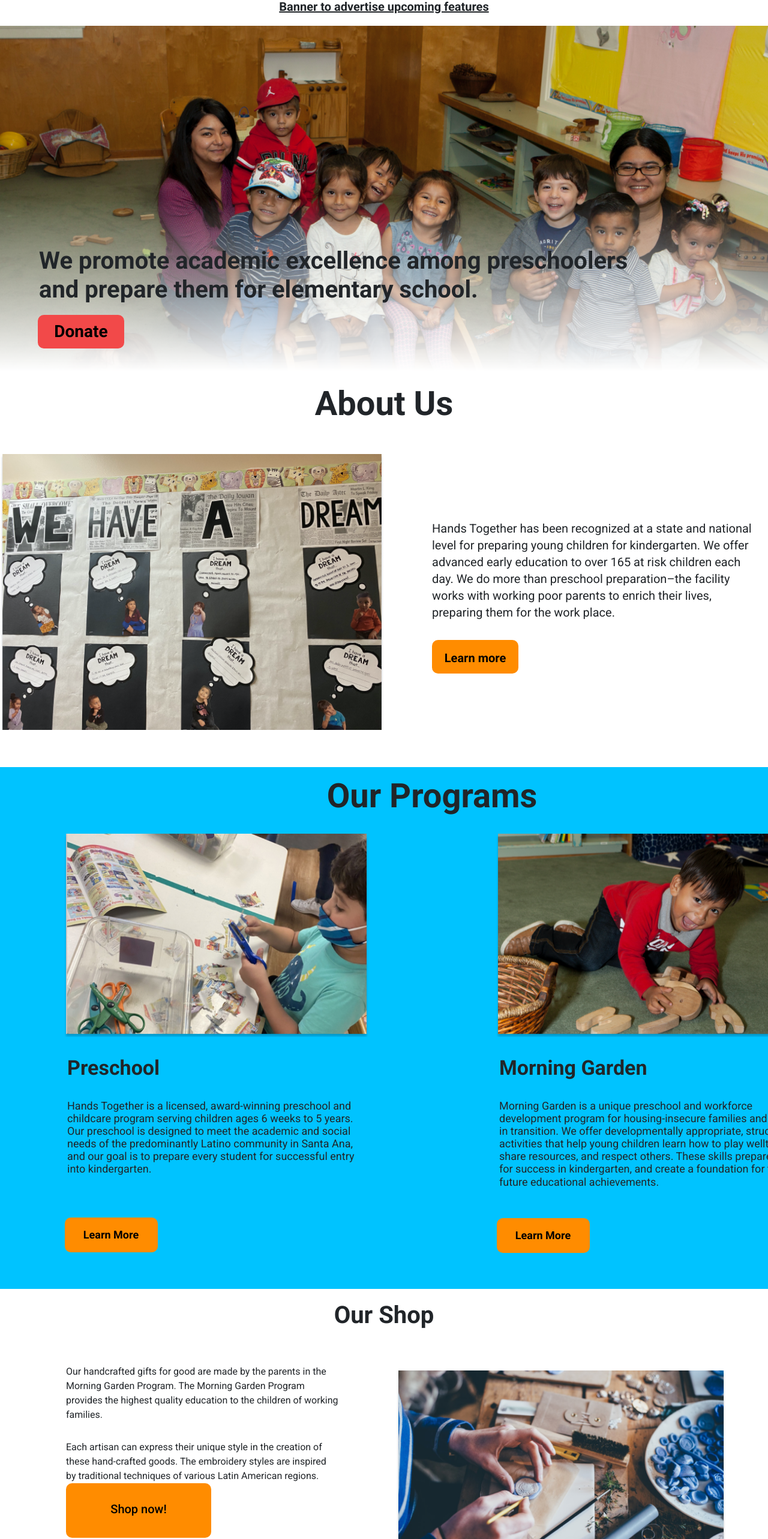
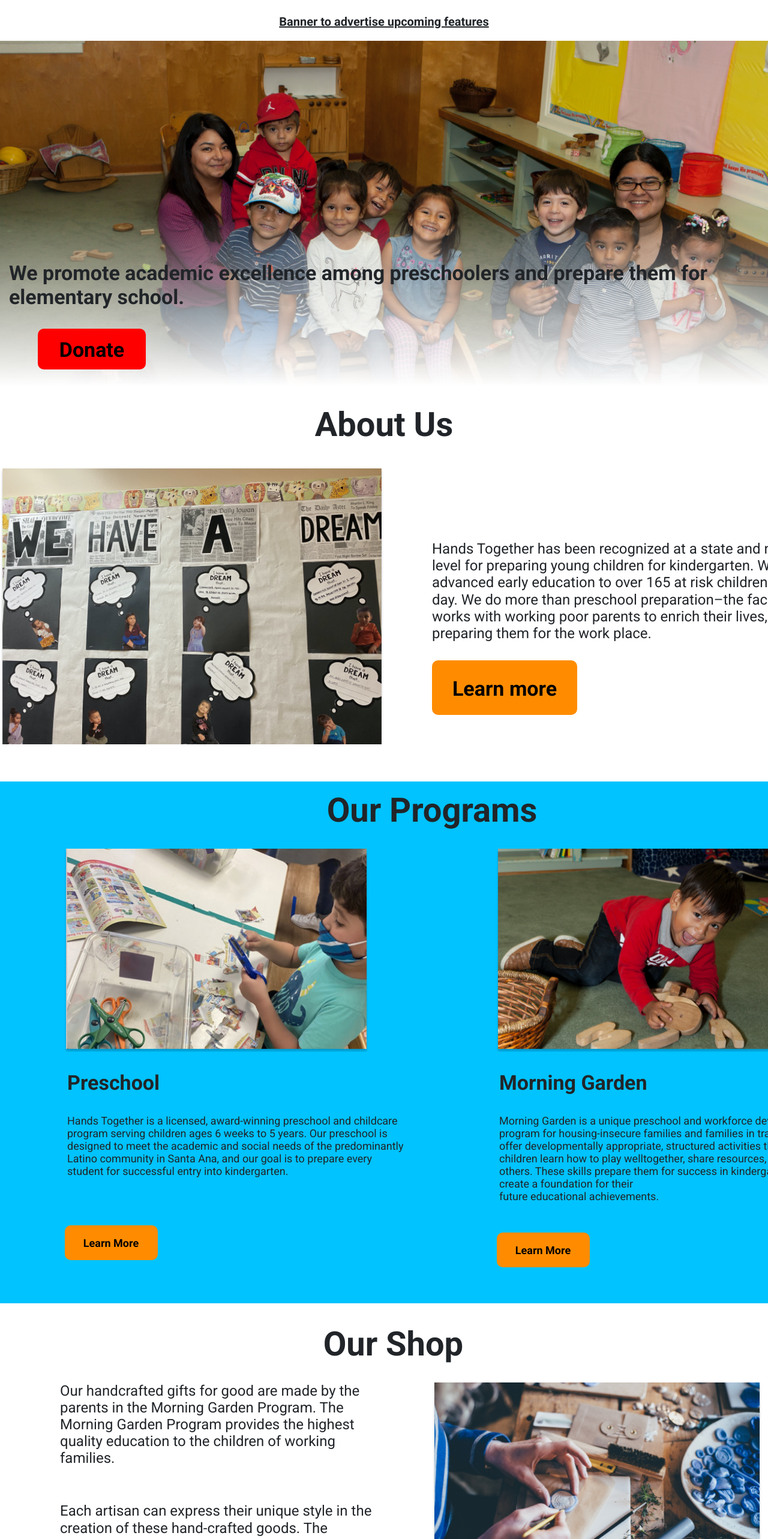
Before and after one commit to Codelab-Davis/hands_together_website_ws2021, a React (Create React App) app: page / in a window 1280 px wide. Shown: the part 223-2789 px from the top of the page at 60% size. Built offline with nearby package versions, Linux system fonts and the light colour scheme.

Commit message:
merge guk's changes

```diff
--- a/src/components/home.js
+++ b/src/components/home.js
@@ -8,18 +8,19 @@
 import middle from "../images/middle.png";
 import team from "../images/team.png"
 
-
 function Home() {
     return (
     <div>
         <div margin-top="20px" align="center">
         <div class="container-fluid p-0">
-            <div class="row no-gutters">
-                <div class="col-1"/>
-                <div class="col-10" align="center">
-                    <h5 className="banner-text"><b>Banner to advertise upcoming features</b></h5>
+                <div class="row no-gutters">
+                <div class="col-4 col-md-4"/>
+                <div class="col-4 col-md-4">
+                <div class="d-flex justify-content-center">
+                <h5 className="text"><b>Banner to advertise upcoming features</b></h5>
                 </div>
-                <div class="col-1"/>
+                </div>
+                <div class="col-4 col-md-4"/>
             </div>
         </div>
         </div>
@@ -33,15 +34,11 @@
                 </div>
              </div>
         </div>
-        <div class="col-12" >
-        <div className="text-opacity">
-            <h1>We promote academic excellence among preschoolers <br/>and prepare them for elementary school.</h1>
-        </div>
-        <div className="button-container">
-            <button className="wbutton hands-together-button">
-                <div className="vocab">Donate</div>
-            </button>
-        </div>
+        <div class="col-12">
+        <div className="text-opacity">We promote academic excellence among preschoolers and prepare them for elementary school.</div>
+         <button className="wbutton hands-together-button">
+            <div className="vocab">Donate</div>
+        </button>
         </div>
 
             <div class="container-fluid p-0">
@@ -51,10 +48,10 @@
                         <div className="word">About Us</div>
                     </div>
                     <div class="col-md-4"/>
-                    <div class="col-12 col-md-6 box" style={{marginTop: 50, marginBottom: 30}}>
+                    <div class="col-12 col-md-6 box" style={{marginTop: 40, marginBottom: 30}}>
                     </div>
                     <div class="col-12 col-md-6" align="left" style={{paddingLeft: 80}}>
-                        <div className="phrase">Hands Together has been recognized at a state and national <br></br> level for preparing young children for kindergarten. We offer <br></br>advanced early education to over 165 at risk children each <br></br>day. We do more than preschool preparation–the facility<br></br> works with working poor parents to enrich their lives, <br></br>preparing them for the work place.</div>
+                        <div className="phrase">Hands Together has been recognized at a state and national level for preparing young children for kindergarten. We offer advanced early education to over 165 at risk children each day. We do more than preschool preparation–the facility works with working poor parents to enrich their lives, preparing them for the work place.</div>
                         <button className="ybutton hands-together-button">
                             <div className="vocab-au">Learn more</div>
                         </button>
@@ -73,15 +70,15 @@
                     <div class="col-12 col-md-6" style={{paddingTop: 30}}>
                         <div className="opbox"/>
                         <div className="pre-sub">Preschool</div>
-                        <div className="pre-text" align="left">Hands Together is a licensed, award-winning preschool and <br></br>childcare program serving children ages 6 weeks to 5 years. <br></br> Our preschool is designed to meet the academic and social <br></br> needs of the predominantly Latino community in Santa Ana, <br></br>and our goal is to prepare every student for successful entry <br></br>into kindergarten.</div>
-                        <button style={{marginRight: 350, marginTop: 70}} className="smbutton hands-together-button">
+                        <div className="pre-text" align="left" style={{paddingRight: 40}}> Hands Together is a licensed, award-winning preschool and childcare program serving children ages 6 weeks to 5 years. Our preschool is designed to meet the academic and social needs of the predominantly Latino community in Santa Ana, and our goal is to prepare every student for successful entry into kindergarten.</div>
+                        <button style={{marginRight: 350, marginTop: 80}} className="smbutton hands-together-button">
                             <div className="button-text">Learn More</div>
                         </button>
                     </div>
                     <div class="col-12 col-md-6" style={{paddingTop: 30}}>
                         <div className="opkid" />
                         <div className="pre-sub">Morning Garden</div>
-                        <div className="pre-text" align="left">Morning Garden is a unique preschool and workforce <br></br> development program for housing-insecure families and families <br></br> in transition. We offer developmentally appropriate, structured <br></br>activities that help young children learn how to play welltogether, <br></br>share resources, and respect others. These skills prepare them <br></br>for success in kindergarten, and create a foundation for their <br></br>future educational achievements.</div>
+                        <div className="pre-text" align="left" style={{paddingRight: 40}}>Morning Garden is a unique preschool and workforce development program for housing-insecure families and families in transition. We offer developmentally appropriate, structured activities that help young children learn how to play welltogether, share resources, and respect others. These skills prepare them for success in kindergarten, and create a foundation for their <br></br>future educational achievements.</div>
                         <button style={{marginRight: 350, marginTop: 50}} className="smbutton hands-together-button">
                             <div className="button-text">Learn More</div>
                         </button>
@@ -91,26 +88,24 @@
         </div>
 
             <div class="container-fluid p-0">
-                <div class="row no-gutters" align="center">
-                <div class="row no-gutters" align="center">
+                <div class="row no-gutters" >
+                <div class="row no-gutters" >
                     <div class="col-md-4"/>
-                    <div class="col-12 col-md-4">
-                        <h1 style={{paddingTop:20}}>Our Shop</h1>
+                    <div class="col-12 col-md-4" style={{paddingTop: 20}}>
+                        <div className="ostext">Our Shop</div>
                     </div>
                     <div class="col-md-4"/>
-
-                    <div class="col-6 col-md-6" align="left" style={{paddingLeft: 110, paddingTop:20}}>
-                        <p style={{paddingTop:  30}} >Our handcrafted gifts for good are made by the parents in the <br></br>Morning Garden Program. The Morning Garden Program <br></br>provides the highest quality education to the children of working <br></br>families. </p>
-                        <p style={{paddingTop: 30}}>Each artisan can express their unique style in the creation of <br></br>these hand-crafted goods. The embroidery styles are inspired <br></br>by traditional techniques of various Latin American regions. </p>
-                        <div className="general_space" />
+                    <div class="col-12 col-md-6">
+                        <div className="ourtext" >Our handcrafted gifts for good are made by the parents in the Morning Garden Program. The Morning Garden Program provides the highest quality education to the children of working families. </div>
+                        <div className="ourtext">Each artisan can express their unique style in the creation of these hand-crafted goods. The embroidery styles are inspired by traditional techniques of various Latin American regions. </div>
                         <button className="nbutton hands-together-button">
-                            <h3>Shop now!</h3>
+                            <h2>Shop now!</h2>
                         </button>
                     </div>
-                    <div class="col-5 col-md-5" style={{paddingLeft:20, paddingTop:60}}>
-                        <img className="osbox" src={middle}></img>
+                    <div class="col-12 col-md-5" style={{paddingTop:30}}>
+                        <div className="osbox"/>
                     </div>
-                    <div class="col-1 col-md-1"/>
+                    <div class="col-md-1"/>
                 </div>
             </div>
         </div>
@@ -118,7 +113,6 @@
             <div class="container-fluid p-0"style={{marginTop: 100}}>
                 <div class="row no-gutters">
                     <div className="container-light" style={{opacity: 0.5}}>
-                        <img src={team} />
                     </div>
                     <div class="col-4 col-md-4"/>
                     <div class="col-4 col-md-4" align="center">
--- a/src/css/home.css
+++ b/src/css/home.css
@@ -9,8 +9,8 @@
   .smbutton {
       height: 2rem;
       width: 6rem;
-      margin-left: 7rem;
-      margin-bottom: 1rem;
+      margin-left: 1rem;
+      margin-bottom: 2rem;
   }
 }
 
@@ -28,28 +28,25 @@
 }
 
 .wbutton {
-  height: 3.50rem;
-  width: 9rem;
+  height: 4.25rem;
+  width: 11.25rem;
+  padding-top: 0.3125rem;
   margin-left: 3rem;
   text-align: center;
-  background-color: var(--darkred);
+  background-color: red;
 }
 
 @media (max-width: 768px) {
   .wbutton {
-      margin-left: 3rem;
-      height: 3.50rem;
+      margin-left:6rem;
+      height: 3rem;
       width: 9rem;
   }
 }
 
-.button-container {
-  margin-top: -2rem;
-}
-
 .ybutton {
-  height: 3.5rem;
-  width: 9rem;
+  height: 5.6875rem;
+  width: 15.125rem;
   padding-top: 0.3125rem;
   margin-top: 12rem;
   background-color: darkorange;
@@ -57,23 +54,33 @@
 
 @media (max-width: 768px) {
   .ybutton {
-      margin-top: 8rem;
+      margin-top: 7rem;
+      margin-left: 2rem;
       height: 3rem;
       width: 9rem;
   }
 }
 .nbutton {
-  height: 5.6875rem;
-  width: 15.125rem;
+  height: 91px;
+  width: 242px;
   padding-top: 0.3125rem;
   text-align: center;
   background-color: darkorange;
+  margin-left: 100px;
 }
 
-.banner-text {
+
+@media (max-width: 768px) {
+  .nbutton {
+  width: 180px;
+  height: 60px;
+  margin-left: 1rem;
+  }
+}
+
+.text {
   margin-bottom: 1.25rem;
   text-decoration: underline;
-  text-align: center;
 }
 
 .optext {
@@ -87,6 +94,23 @@
   .optext {
       font-size: 40px;        /* fix the align for the text */
       line-height: 60px;
+      margin-left: 1rem;
+  }
+}
+
+.ostext {
+  font-size: 56px;
+  line-height: 65.63px;
+  font-weight: bold;
+  padding-top: 1rem;
+  margin-left: 7rem;
+}
+
+@media (max-width: 768px) {
+  .ostext {
+      font-size: 40px;
+      line-height: 60px;
+      margin-left: 6rem;
   }
 }
 
@@ -104,7 +128,6 @@
       font-size: 30px;
       line-height: 35px;
       padding-top: 2rem;
-      text-align: left;
       padding-left: 1rem;
   }
 }
@@ -119,8 +142,7 @@
 
 @media (max-width: 768px) {
   .pre-text {
-      padding-right: 4rem;      /* fix the align for the text */
-      text-align: left;
+      padding-left: 1rem;
   }
 }
 
@@ -140,7 +162,7 @@
 }
 
 .phrase {
-  font-size: 1.25rem;
+  font-size: 24px;
   line-height: 28.13px;
   width: 665px;
   height: 168px;
@@ -152,11 +174,31 @@
   .phrase {
       width: 100%;
       height: 50%;
-      padding-right: 2rem;
+      padding-right: 3rem;
       font-size: 18px;
-      line-height: 25px;
-      text-align: inherit;
+      line-height: 22px;
       padding-top: 0rem;
+}
+}
+
+.ourtext{
+  font-size: 24px;
+  line-height: 28.13px;
+  font-weight: 400;
+  padding-bottom: 30px;
+  margin-top: 30px;
+  margin-left: 100px;
+}
+
+@media (max-width: 768px) {
+  .ourtext {
+      width: 100%;
+      font-size: 18px;
+      line-height: 22px;
+      padding-top: 0rem;
+      margin-left: 0px;;
+      padding-right: 1rem;
+      padding-left: 1rem;
 }
 }
 
@@ -187,10 +229,18 @@
 }
 
 .container-light {
+  background-image: url(../images/team.png);
+  background-size: cover;
   width: 90rem;
   height: 43.1875rem;
   align-items: center;
   vertical-align: middle;
+}
+
+@media (max-width: 768px) {
+  .container-light{
+  height: 30rem;
+  }
 }
 
 .box {
@@ -236,8 +286,19 @@
 }
 
 .osbox {
+  background-image: url(../images/middle.png);
+  background-size: cover;
   width: 34.375rem;
   height: 23.04125rem;
+  margin-left: 5rem;
+}
+
+@media (max-width: 768px) {
+  .osbox{
+  width: 100%;
+  height: 20rem;
+  margin-left: 0rem;
+  }
 }
 
 .my-div {
@@ -251,29 +312,30 @@
 .text-opacity {
   margin-top: -13rem;
   margin-bottom: 2rem;
+  font-size: 34px;
   line-height: 39.84px;
   font-weight: bold;
-  padding-left: 50px;
-  padding-bottom: 10px;
 }
 
 @media (max-width: 768px) {
   .text-opacity {
       padding-top: 13rem;     /* fix the align for the text */
-      padding-right: 3rem;
+      padding-left: 2rem;
       font-size: 25px;
-      text-align: initial;
+      line-height: 35px;
+      text-align: inherit;
   }
 }
 
 .vocab {
-  font-size: 28px;
+  font-size: 34px;
   line-height: 39.84px;
   font-weight: 700;
 }
 
 .vocab-au {
-  font-size: 1.25rem;
+  font-size: 34px;
+  line-height: 39.84px;
   font-weight: 700;
 }
 
@@ -289,3 +351,9 @@
   margin-bottom: 10rem;
   text-decoration: underline;
 }
+
+@media (max-width: 768px) {
+  .team{
+      margin-top: -19rem;
+  }
+}
```
